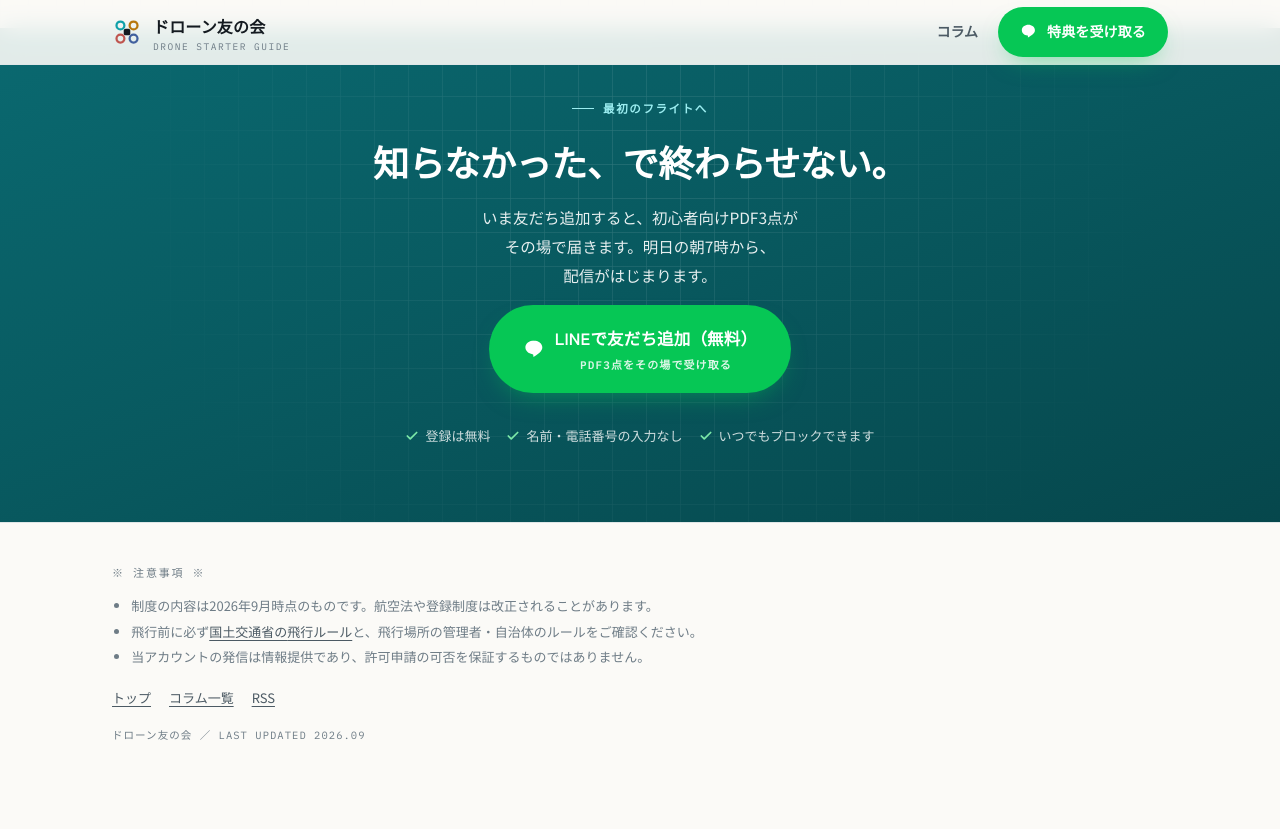
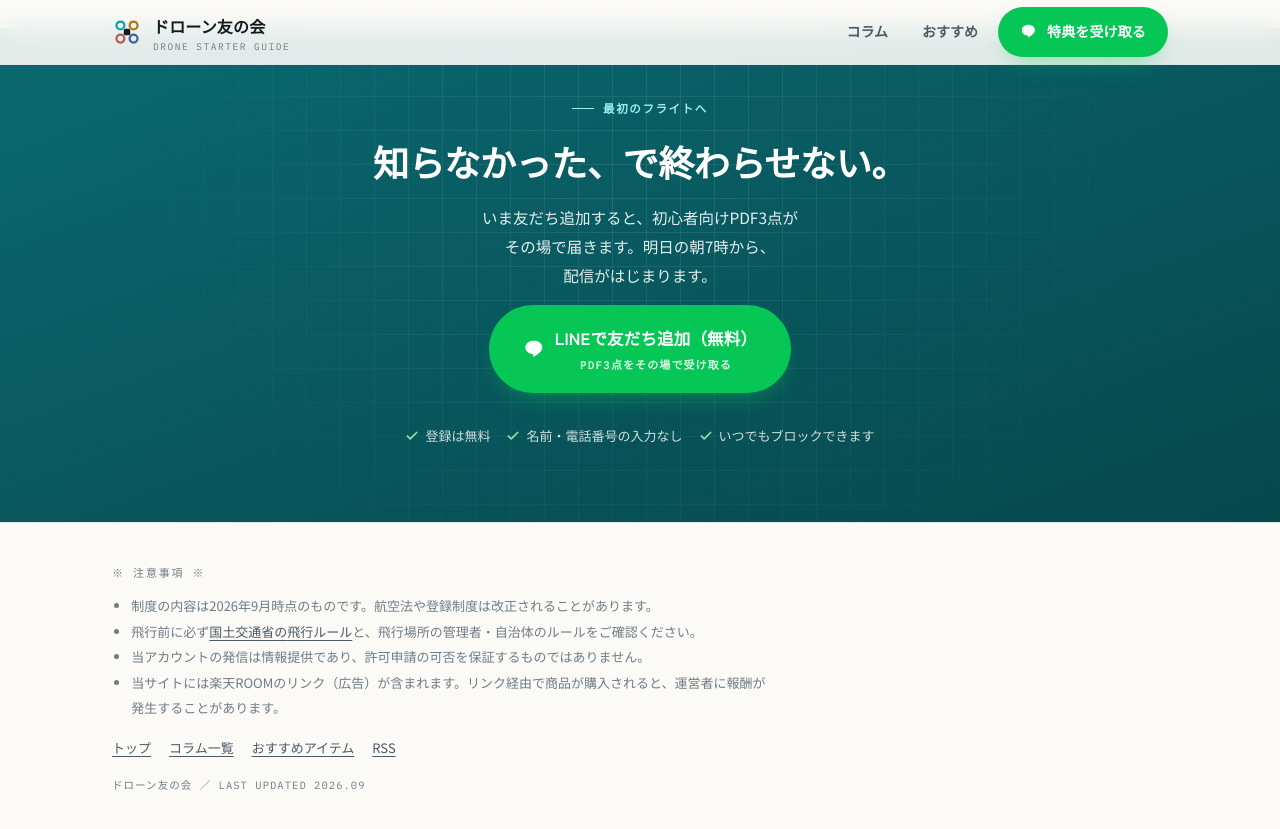
Before and after one commit to KoheiMizoguchi/drone-tomonokai, a Jekyll site: the page built from index.html, in a window 1280 px wide and 900 px high, scrolled down 5561 px. Shown: the top 829 px of the window. Built offline with Jekyll 4.4.1, drawn with Linux system fonts in a browser that asks for light colours; part of the change alters nothing that is shown.

Commit message:
楽天ROOMのURLを設定
Co-Authored-By: Claude Opus 5.5 <noreply@anthropic.com>

```diff
--- a/_config.yml
+++ b/_config.yml
@@ -14,7 +14,7 @@ line_url: https://lin.ee/XqapxDi
 
 # 楽天ROOM：自分のROOMページのURL（例：https://room.rakuten.co.jp/room_xxxxxxxxxx/items）
 # 空のままだと、ROOMへの誘導ボックスとヘッダーの「おすすめ」リンクは表示されません
-rakuten_room_url: ""
+rakuten_room_url: "https://room.rakuten.co.jp/room_584cfed81d/items"
 
 # コラム記事のURL： /columns/2026/09/registration-basics/ の形になります
 permalink: /columns/:year/:month/:title/
```
